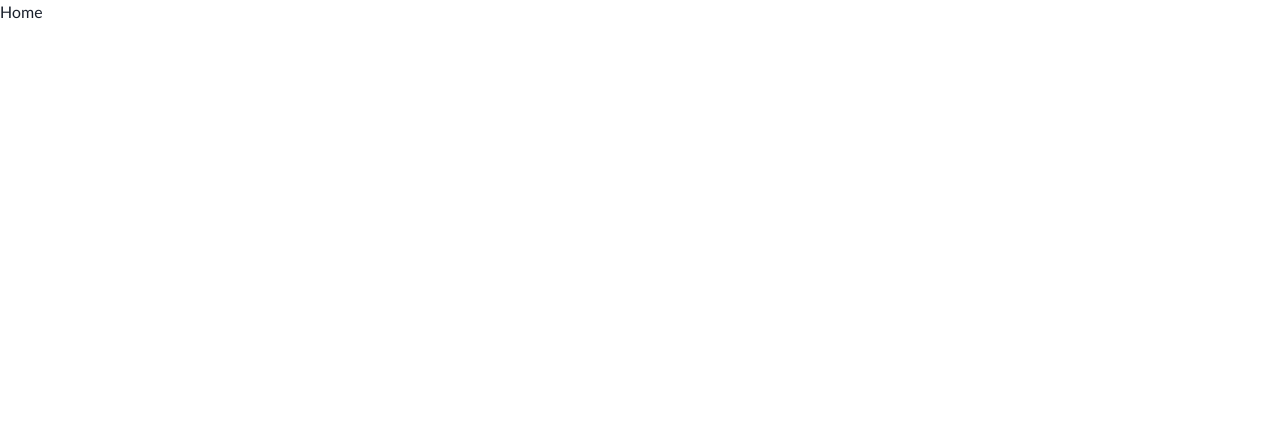
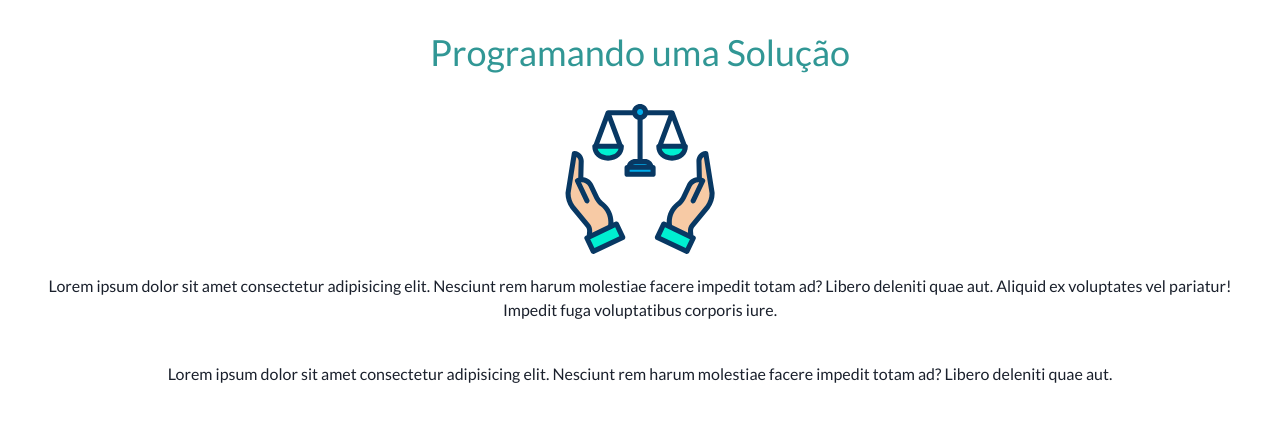
Before and after one commit to Programando-uma-solucao/frontend-web, a React (Create React App) app: page / in a window 1280 px wide. Shown: the top 422 px of the page. Built offline with nearby package versions, Linux system fonts and the light colour scheme; no server answers.

Commit message:
created landing page

```diff
--- a/src/pages/Home.tsx
+++ b/src/pages/Home.tsx
@@ -1,5 +1,37 @@
+import { Image, Flex, Text, Box } from '@chakra-ui/react';
+
+import Logo from '../assets/icon.svg';
+
 const Home = () => {
-  return <h1>Home</h1>;
+  return (
+    <Flex direction="column" justifyContent="center" alignItems="center">
+      <Box>
+        <Text fontSize="4xl" textAlign="center" color="teal.500" marginY="25">
+          Programando uma Solução
+        </Text>
+
+        <Image
+          src={Logo}
+          alt="Programando uma Solução Logo"
+          width="150"
+          height="150"
+          marginX="auto"
+        />
+
+        <Text textAlign="center" padding="5">
+          Lorem ipsum dolor sit amet consectetur adipisicing elit. Nesciunt rem
+          harum molestiae facere impedit totam ad? Libero deleniti quae aut.
+          Aliquid ex voluptates vel pariatur! Impedit fuga voluptatibus corporis
+          iure.
+        </Text>
+
+        <Text textAlign="center" padding="5">
+          Lorem ipsum dolor sit amet consectetur adipisicing elit. Nesciunt rem
+          harum molestiae facere impedit totam ad? Libero deleniti quae aut.
+        </Text>
+      </Box>
+    </Flex>
+  );
 };
 
 export default Home;
```
